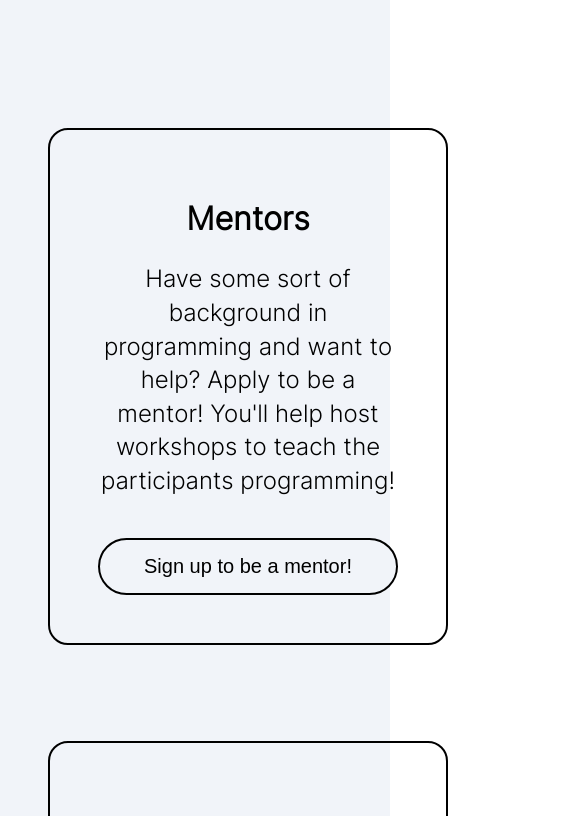
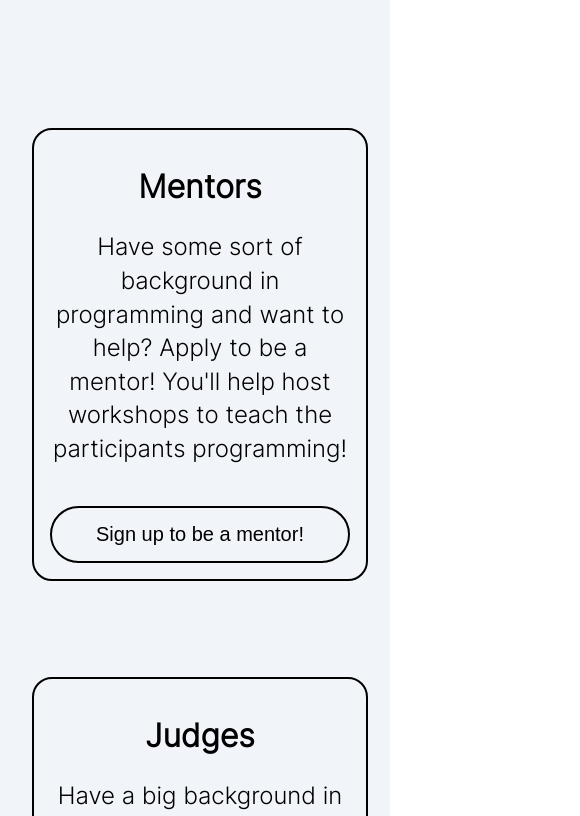
Before and after one commit to atomhacks/VIII, a Next.js app: page / in a window 390 px wide. Shown: the part 2240-3056 px from the top of the page, 580 px wide, since content can reach past the window. Built offline with nearby package versions, Linux system fonts and the light colour scheme.

Commit message:
Fix mobile view

```diff
--- a/styles/sections/About.module.css
+++ b/styles/sections/About.module.css
@@ -83,4 +83,10 @@
     margin: 0;
   }
 
+  .signUpDiv {
+    padding: 1rem;
+    margin-left: 2rem;
+    margin-right: 2rem;
+  }
+
 }
--- a/styles/sections/Sponsor.module.css
+++ b/styles/sections/Sponsor.module.css
@@ -36,3 +36,24 @@
     margin: 4rem;
     width: 150px;
 }
+
+@media screen and (max-width: 1025px) {
+  .title {
+    font-size: 400%;
+  }
+
+  .sponsorDiv {
+    padding: 6rem 2rem;
+  }
+
+  .logo {
+    margin: 2rem;
+    width: 250px;
+  }
+
+  .title {
+    padding: 0;
+    font-size: 350%;
+  }
+
+}
```
Also changed, not shown: public/images/footer-icons/background.png (added).
